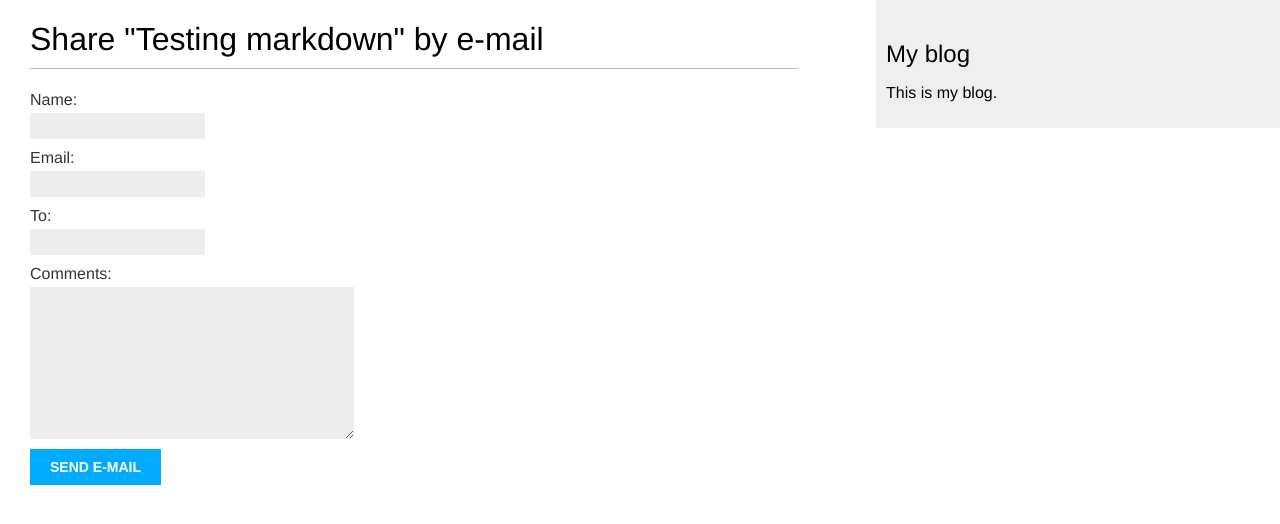
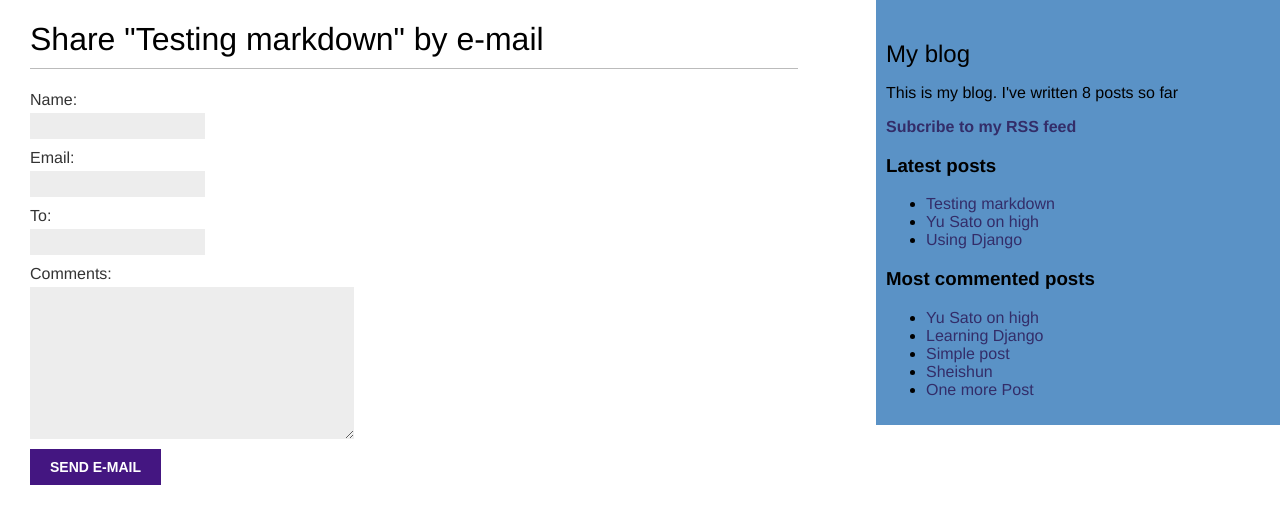
Before and after one commit to wocwang25/Personal-Blog, a Django app: page /blog/9/share/ in a window 1280 px wide. Shown: the top 524 px of the page. Run offline with Django 5.2, Linux system fonts and the light colour scheme; data comes from the database, SQL or seed files in the repository; both versions use the stored data as it was after the commit; parts of the project's set-up code (start-up, migrations or seed data) failed here and were passed over.

Commit message:
add feed feature

```diff
--- a/mypage/blog/static/css/blog.css
+++ b/mypage/blog/static/css/blog.css
@@ -5,7 +5,7 @@ body {
 }
 
 a {
-    color:#00abff;
+    color:#332d69;
     text-decoration:none;
 }
 
@@ -13,29 +13,33 @@ h1 {
     font-weight:normal;
     border-bottom:1px solid #bbb;
     padding:0 0 10px 0;
+    font-family:helvetica, sans-serif;
 }
 
 h2 {
     font-weight:normal;
     margin:30px 0 0;
+    font-family:helvetica, sans-serif;
 }
 
 #content {
     float:left;
     width:60%;
     padding:0 0 0 30px;
+    font-family:helvetica, sans-serif;
 }
 
 #sidebar {
     float:right;
     width:30%;
     padding:10px;
-    background:#efefef;
+    background:#5a92c6;
     height:100%;
+    font-family:helvetica, sans-serif;
 }
 
 p.date {
-    color:#ccc;
+    color:#8b4794;
     font-family: georgia, serif;
     font-size: 12px;
     font-style: italic;
@@ -50,6 +54,7 @@ p.date {
 .pagination {
     margin:40px 0;
     font-weight:bold;
+    font-family:'Times New Roman', Times, serif;
 }
 
 /* forms */
@@ -70,7 +75,7 @@ input, textarea {
 }
 input[type=submit] {
     font-weight:bold;
-    background:#00abff;
+    background:#441681;
     color:#fff;
     padding:10px 20px;
     font-size:14px;
@@ -88,10 +93,11 @@ input[type=submit] {
     padding:10px;
 }
 .comment:nth-child(even) {
-    background:#efefef;
+    background:#17375c;
 }
 .comment .info {
     font-weight:bold;
     font-size:12px;
     color:#666;
+    font-family:helvetica, sans-serif;
 }
--- a/mypage/blog/templates/blog/base.html
+++ b/mypage/blog/templates/blog/base.html
@@ -1,4 +1,5 @@
 {% load static %}
+{% load custom_tags %}
 <!DOCTYPE html>
 <html>
 <head>
@@ -12,7 +13,27 @@
   </div>
   <div id="sidebar">
     <h2>My blog</h2>
-    <p>This is my blog.</p>
+    <p>
+      This is my blog.
+      I've written {% total_posts %} posts so far
+    </p>
+    <p>
+      <a href="{% url "blog:post_feed" %}">
+        <strong>Subcribe to my RSS feed</strong>
+      </a>
+    </p>
+    <h3>Latest posts</h3>
+    {% show_latest_posts 3 %}
+
+    <h3>Most commented posts</h3>
+    {% get_most_commented_posts as most_cmt_posts %}
+    <ul>
+      {% for post in most_cmt_posts %}
+      <li>
+        <a href="{{ post.get_absolute_url }}">{{ post.title|capfirst }}</a>
+      </li>
+      {% endfor %}
+    </ul>
   </div>
 </body>
 </html>
--- /dev/null
+++ b/mypage/blog/templates/blog/post/latest_posts.html
@@ -0,0 +1,7 @@
+<ul>
+    {% for post in latest_posts %}
+        <li>
+            <a href="{{ post.get_absolute_url }}">{{ post.title|capfirst }}</a>
+        </li>
+    {% endfor %}
+</ul>
--- /dev/null
+++ b/mypage/blog/templatetags/custom_tags.py
@@ -0,0 +1,26 @@
+from django import template
+from ..models import Post
+from django.db.models import Count
+import markdown
+from django.utils.safestring import mark_safe
+register = template.Library()
+
+@register.filter(name='markdown')
+def markdown_format(text):
+    return mark_safe(markdown.markdown(text))
+
+# Add the @register.simple_tag decorator to the function, to register it as a simple tag
+@register.simple_tag
+def total_posts():
+    return Post.published.count()
+
+@register.inclusion_tag("blog/post/latest_posts.html")
+def show_latest_posts(count=5):
+    latest_posts = Post.published.order_by('-publish')[:count]
+    return {'latest_posts' : latest_posts}
+
+@register.simple_tag
+def get_most_commented_posts(count=5):
+    return Post.published.annotate(
+        total_comments = Count('comments')
+    ).order_by('-total_comments')[:count]
--- a/mypage/blog/urls.py
+++ b/mypage/blog/urls.py
@@ -1,5 +1,6 @@
-from django.urls import path, include
+from django.urls import path
 from . import views
+from .feeds import LatestPostsFeed
 
 app_name = 'blog'
 
@@ -10,4 +11,5 @@ urlpatterns = [
     path('<int:post_id>/share/', views.post_share, name='post_share'),
     path('<int:post_id>/comment/', views.post_comment, name='post_comment'),
     path('tag/<slug:tag_slug>/', views.post_list, name='post_list_by_tag'),
+    path('feed/', LatestPostsFeed(), name='post_feed'),
 ]
--- a/mypage/blog/views.py
+++ b/mypage/blog/views.py
@@ -113,12 +113,14 @@ def post_list(request, tag_slug=None):
         posts = paginator.page(1)
     except EmptyPage:
         posts = paginator.page(paginator.num_pages)
+    current_total = len(posts)
     return render(
         request,
         'blog/post/list.html',
         {
             'posts': posts,
-            'tag' : tag
+            'tag' : tag,
+            'current_total' : current_total
         }
     )
 
--- a/mypage/mypage/settings.py
+++ b/mypage/mypage/settings.py
@@ -41,6 +41,7 @@ DEBUG = True
 
 ALLOWED_HOSTS = []
 
+SITE_ID = 1
 
 # Application definition
 
@@ -50,6 +51,8 @@ INSTALLED_APPS = [
     'django.contrib.contenttypes',
     'django.contrib.sessions',
     'django.contrib.messages',
+    'django.contrib.sites',
+    'django.contrib.sitemaps',
     'django.contrib.staticfiles',
     'blog.apps.BlogConfig',
     'taggit',
--- a/mypage/mypage/urls.py
+++ b/mypage/mypage/urls.py
@@ -15,10 +15,21 @@ Including another URLconf
     2. Add a URL to urlpatterns:  path('blog/', include('blog.urls'))
 """
 from django.contrib import admin
-from django.urls import path, include
+from django.contrib.sitemaps.views import sitemap
+from django.urls import include, path
+from blog.sitemaps import PostSitemap
+
+sitemaps = {
+    'posts': PostSitemap,
+}
 
 urlpatterns = [
     path('admin/', admin.site.urls),
     path('blog/', include('blog.urls', namespace='blog')),
-
+    path(
+        'sitemap.xml',
+        sitemap,
+        {'sitemaps': sitemaps},
+        name='django.contrib.sitemaps.views.sitemap'
+    )
 ]
```
Also changed, not shown: mypage/blog/feeds.py (added, +23 -0 lines), mypage/blog/sitemaps.py (added, +12 -0 lines), mypage/blog/templates/blog/post/detail.html (+4 -3 lines), mypage/blog/templates/blog/post/list.html (+12 -4 lines), mypage/blog/templatetags/__init__.py (added), mypage/db.sqlite3.
